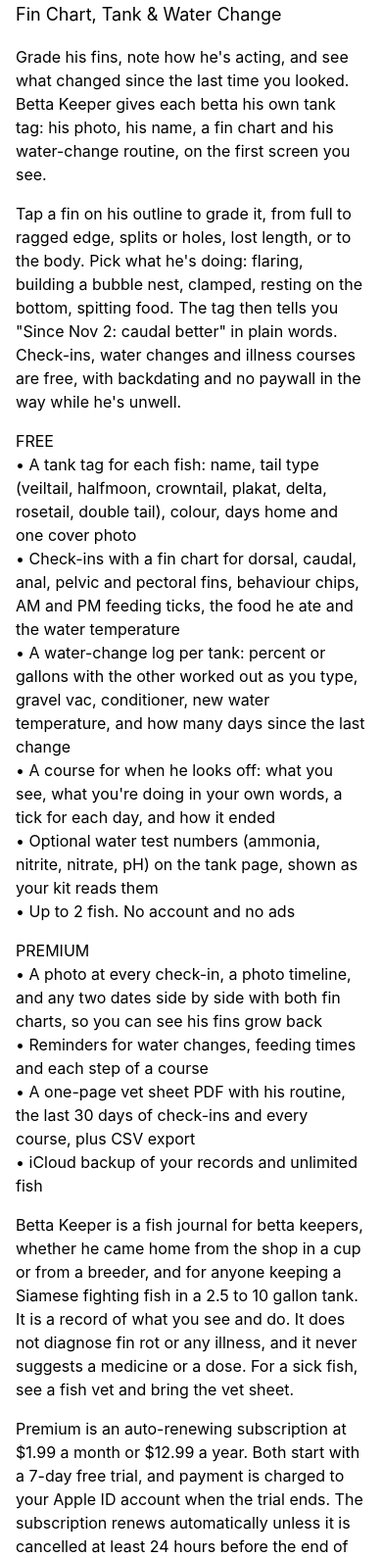
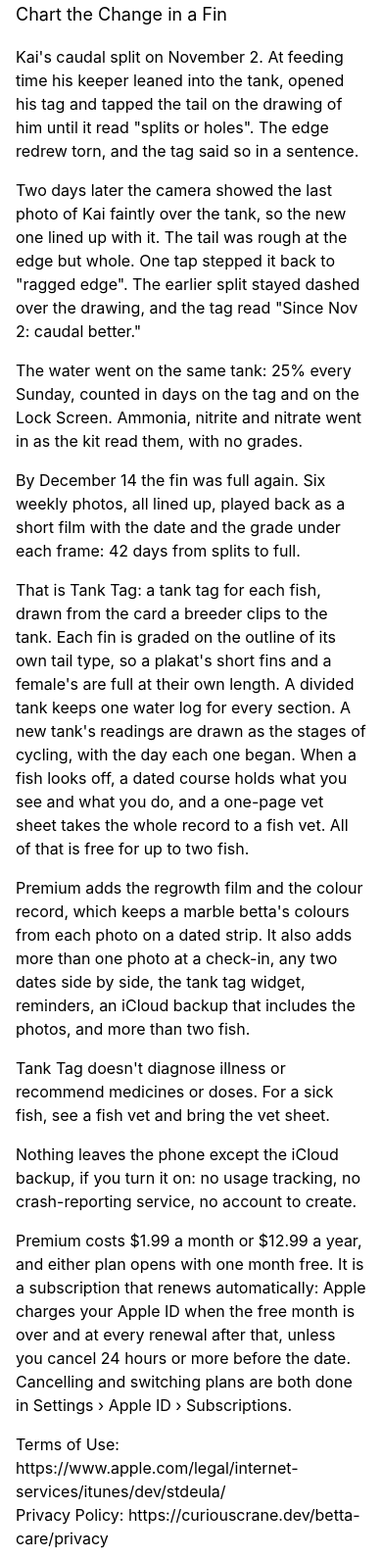
Before and after one commit to cindy21td/app-sites, a plain HTML site: page betta-care/index.html in a window 390 px wide. Shown: the part 151-1741 px from the top of the page at 98% size. Drawn offline with Linux system fonts and the light colour scheme.

Commit message:
Tank Tag (betta-care): new name, listing text and a privacy page that matches the build (no SDKs) (from cindy21td/mobile-apps@77b22423; manual, Actions blocked by billing)

```diff
--- a/betta-care/index.html
+++ b/betta-care/index.html
@@ -3,25 +3,28 @@
 <head>
 <meta charset="utf-8">
 <meta name="viewport" content="width=device-width, initial-scale=1">
-<title>Betta Fish Keeper: Care Log</title>
+<title>Tank Tag for Betta Fish Care</title>
 <link rel="stylesheet" href="../style.css">
 </head>
 <body>
 <main>
 <p class="label">App</p>
-<h1>Betta Fish Keeper: Care Log</h1>
-<p class="lead">Fin Chart, Tank &amp; Water Change</p>
-<p>Grade his fins, note how he&#39;s acting, and see what changed since the last time you looked. Betta Keeper gives each betta his own tank tag: his photo, his name, a fin chart and his water-change routine, on the first screen you see.</p>
-<p>Tap a fin on his outline to grade it, from full to ragged edge, splits or holes, lost length, or to the body. Pick what he&#39;s doing: flaring, building a bubble nest, clamped, resting on the bottom, spitting food. The tag then tells you &quot;Since Nov 2: caudal better&quot; in plain words. Check-ins, water changes and illness courses are free, with backdating and no paywall in the way while he&#39;s unwell.</p>
-<p>FREE<br>• A tank tag for each fish: name, tail type (veiltail, halfmoon, crowntail, plakat, delta, rosetail, double tail), colour, days home and one cover photo<br>• Check-ins with a fin chart for dorsal, caudal, anal, pelvic and pectoral fins, behaviour chips, AM and PM feeding ticks, the food he ate and the water temperature<br>• A water-change log per tank: percent or gallons with the other worked out as you type, gravel vac, conditioner, new water temperature, and how many days since the last change<br>• A course for when he looks off: what you see, what you&#39;re doing in your own words, a tick for each day, and how it ended<br>• Optional water test numbers (ammonia, nitrite, nitrate, pH) on the tank page, shown as your kit reads them<br>• Up to 2 fish. No account and no ads</p>
-<p>PREMIUM<br>• A photo at every check-in, a photo timeline, and any two dates side by side with both fin charts, so you can see his fins grow back<br>• Reminders for water changes, feeding times and each step of a course<br>• A one-page vet sheet PDF with his routine, the last 30 days of check-ins and every course, plus CSV export<br>• iCloud backup of your records and unlimited fish</p>
-<p>Betta Keeper is a fish journal for betta keepers, whether he came home from the shop in a cup or from a breeder, and for anyone keeping a Siamese fighting fish in a 2.5 to 10 gallon tank. It is a record of what you see and do. It does not diagnose fin rot or any illness, and it never suggests a medicine or a dose. For a sick fish, see a fish vet and bring the vet sheet.</p>
-<p>Premium is an auto-renewing subscription at $1.99 a month or $12.99 a year. Both start with a 7-day free trial, and payment is charged to your Apple ID account when the trial ends. The subscription renews automatically unless it is cancelled at least 24 hours before the end of the current period. Manage or cancel it any time in Settings › Apple ID › Subscriptions.</p>
+<h1>Tank Tag for Betta Fish Care</h1>
+<p class="lead">Chart the Change in a Fin</p>
+<p>Kai&#39;s caudal split on November 2. At feeding time his keeper leaned into the tank, opened his tag and tapped the tail on the drawing of him until it read &quot;splits or holes&quot;. The edge redrew torn, and the tag said so in a sentence.</p>
+<p>Two days later the camera showed the last photo of Kai faintly over the tank, so the new one lined up with it. The tail was rough at the edge but whole. One tap stepped it back to &quot;ragged edge&quot;. The earlier split stayed dashed over the drawing, and the tag read &quot;Since Nov 2: caudal better.&quot;</p>
+<p>The water went on the same tank: 25% every Sunday, counted in days on the tag and on the Lock Screen. Ammonia, nitrite and nitrate went in as the kit read them, with no grades.</p>
+<p>By December 14 the fin was full again. Six weekly photos, all lined up, played back as a short film with the date and the grade under each frame: 42 days from splits to full.</p>
+<p>That is Tank Tag: a tank tag for each fish, drawn from the card a breeder clips to the tank. Each fin is graded on the outline of its own tail type, so a plakat&#39;s short fins and a female&#39;s are full at their own length. A divided tank keeps one water log for every section. A new tank&#39;s readings are drawn as the stages of cycling, with the day each one began. When a fish looks off, a dated course holds what you see and what you do, and a one-page vet sheet takes the whole record to a fish vet. All of that is free for up to two fish.</p>
+<p>Premium adds the regrowth film and the colour record, which keeps a marble betta&#39;s colours from each photo on a dated strip. It also adds more than one photo at a check-in, any two dates side by side, the tank tag widget, reminders, an iCloud backup that includes the photos, and more than two fish.</p>
+<p>Tank Tag doesn&#39;t diagnose illness or recommend medicines or doses. For a sick fish, see a fish vet and bring the vet sheet.</p>
+<p>Nothing leaves the phone except the iCloud backup, if you turn it on: no usage tracking, no crash-reporting service, no account to create.</p>
+<p>Premium costs $1.99 a month or $12.99 a year, and either plan opens with one month free. It is a subscription that renews automatically: Apple charges your Apple ID when the free month is over and at every renewal after that, unless you cancel 24 hours or more before the date. Cancelling and switching plans are both done in Settings › Apple ID › Subscriptions.</p>
 <p>Terms of Use: https://www.apple.com/legal/internet-services/itunes/dev/stdeula/<br>Privacy Policy: https://curiouscrane.dev/betta-care/privacy</p>
 <ul class="links">
 <li><a href="privacy/">Privacy policy</a></li>
 <li><a href="https://www.apple.com/legal/internet-services/itunes/dev/stdeula/">Terms of use</a></li>
-<li><a href="mailto:betta-care@curiouscrane.dev?subject=Betta%20Fish%20Keeper%3A%20Care%20Log">Support: betta-care@curiouscrane.dev</a></li>
+<li><a href="mailto:betta-care@curiouscrane.dev?subject=Tank%20Tag%20for%20Betta%20Fish%20Care">Support: betta-care@curiouscrane.dev</a></li>
 </ul>
 </main>
 <footer>© 2026 Crane · <a href="mailto:betta-care@curiouscrane.dev">betta-care@curiouscrane.dev</a></footer>
```
Also changed, not shown: betta-care/privacy/index.html (+5 -11 lines), index.html (+1 -1 lines).
